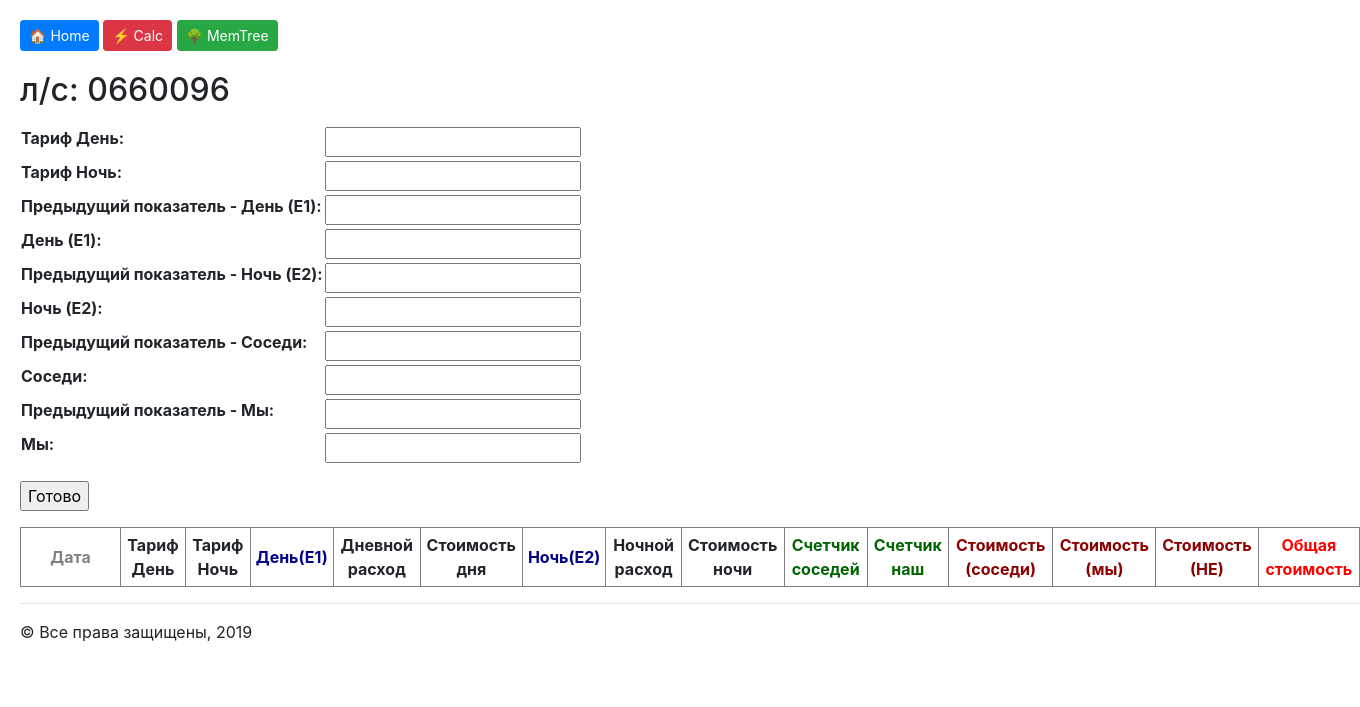
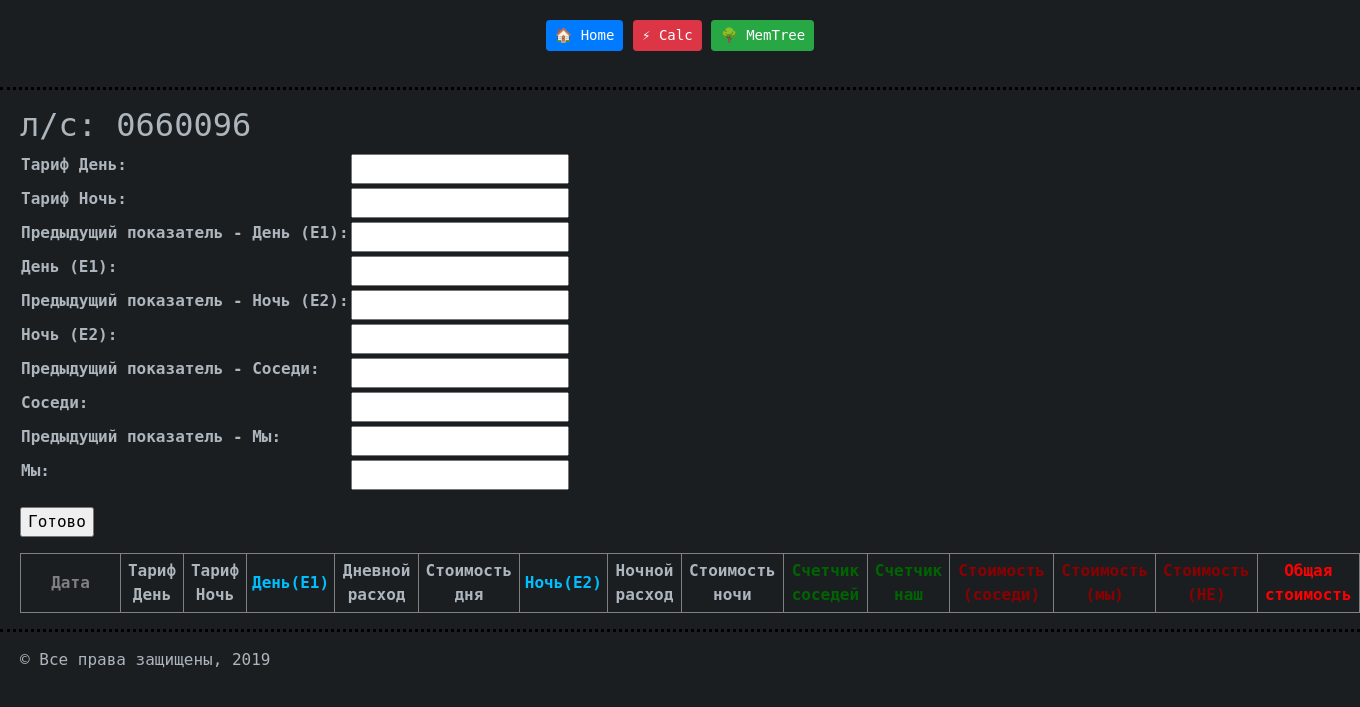
Before and after one commit to EvgeniyUS/MemTree, a Django app: page /calc in a window 1360 px wide. Shown: the top 707 px of the page. Run offline with Django 3.2, Linux system fonts and the light colour scheme; data that the repository does not hold is empty; some libraries are stand-ins or nearby versions.

Commit message:
темная тема

```diff
--- a/Calc/templates/Calc/Calc.html
+++ b/Calc/templates/Calc/Calc.html
@@ -2,15 +2,15 @@
 
 {% block content %}
 
+    <div style="margin-left: 20px;">
     <h2>л/с: 0660096</h2>
-    <form method="POST"> {% csrf_token %}
-        <p>
+    <form method="POST" > {% csrf_token %}
         <table>
             {{ form }}
         </table>
+        <p style="margin-top: 15px;">
+            <input type="submit" value="Готово">
         </p>
-        <p>
-            <input type="submit" value="Готово">
     </form>
 
     <table cellspacing="2" border="1" cellpadding="5">
@@ -19,10 +19,10 @@
             <th style="min-width:100px;color:grey;">Дата</th>
             <th>Тариф День</th>
             <th>Тариф Ночь</th>
-            <th style="color:darkblue;">День(Е1)</th>
+            <th style="color:#00BFFF;">День(Е1)</th>
             <th>Дневной расход</th>
             <th>Стоимость дня</th>
-            <th style="color:darkblue;">Ночь(E2)</th>
+            <th style="color:#00BFFF;">Ночь(E2)</th>
             <th>Ночной расход</th>
             <th>Стоимость ночи</th>
             <th style="color:darkgreen;">Счетчик соседей</th>
@@ -38,10 +38,10 @@
                 <td style="color:grey;">{{ obj.date|date:"d-m-Y" }}</td>
                 <td>{{ obj.dayRate }}</td>
                 <td>{{ obj.nightRate }}</td>
-                <td style="color:darkblue;">{{ obj.dayE1 }}</td>
+                <td style="color:#00BFFF;">{{ obj.dayE1 }}</td>
                 <td>{{ obj.dayConsumption }}</td>
                 <td>{{ obj.dayCost }}</td>
-                <td style="color:darkblue;">{{ obj.nightE2 }}</td>
+                <td style="color:#00BFFF;">{{ obj.nightE2 }}</td>
                 <td>{{ obj.nightConsumption }}</td>
                 <td>{{ obj.nightCost }}</td>
                 <td style="color:darkgreen;">{{ obj.neighbors }}</td>
@@ -53,5 +53,6 @@
             </tr>
         {% endfor %}
     </table>
+    </div>
 
 {% endblock %}
--- a/MySite/templates/MySite/home.html
+++ b/MySite/templates/MySite/home.html
@@ -1,5 +1,5 @@
 {% extends 'MySite/wrapper.html' %}
 
 {% block content %}
-<p>Добро пожаловать!</p>
+<p style="margin-left: 20px">Добро пожаловать!</p>
 {% endblock %}
--- a/MySite/templates/MySite/wrapper.html
+++ b/MySite/templates/MySite/wrapper.html
@@ -8,18 +8,22 @@
     <link rel='stylesheet' href="{% static 'MySite/css/bootstrap.min.css' %}" type='text/css'>
     <link rel="shortcut icon" href="{% static 'MySite/img/favicon.ico' %}" type="image/x-icon">
 </head>
-<body>
-    <div style='padding:20px'>
+
+<body style="font-family: monospace; background: #1b1e21; color: #adb5bd;">
+
+    <div style='padding:20px; text-align: center;'>
         <a href='/' class='btn btn-primary btn-sm'>&#127968; Home</a>
         <a href='/calc' class='btn btn-danger btn-sm'>&#9889; Calc</a>
         <a href='/memtree' class='btn btn-success btn-sm'>&#127795; MemTree</a>
     </div>
-    <div style='margin-left:20px'>
-        {% block content %}
-        {% endblock %}
-    </div>
-    <div style='margin-left:20px'>
-        <hr>&copy; Все права защищены, 2019</hr>
-    </div>
+
+    <hr style="border-top: 3px dotted black;">
+    {% block content %}
+    {% endblock %}
+
+    <hr style="border-top: 3px dotted black;">
+    <p style='margin-left:20px;'>&copy; Все права защищены, 2019</p>
+
 </body>
+
 </html>
```
Also changed, not shown: MemTree/static/MemTree/css/MemTree.css (+12 -7 lines), MemTree/static/MemTree/js/MemTree.js (+13 -9 lines), MemTree/templates/MemTree/MemTree.html (+8 -7 lines).
